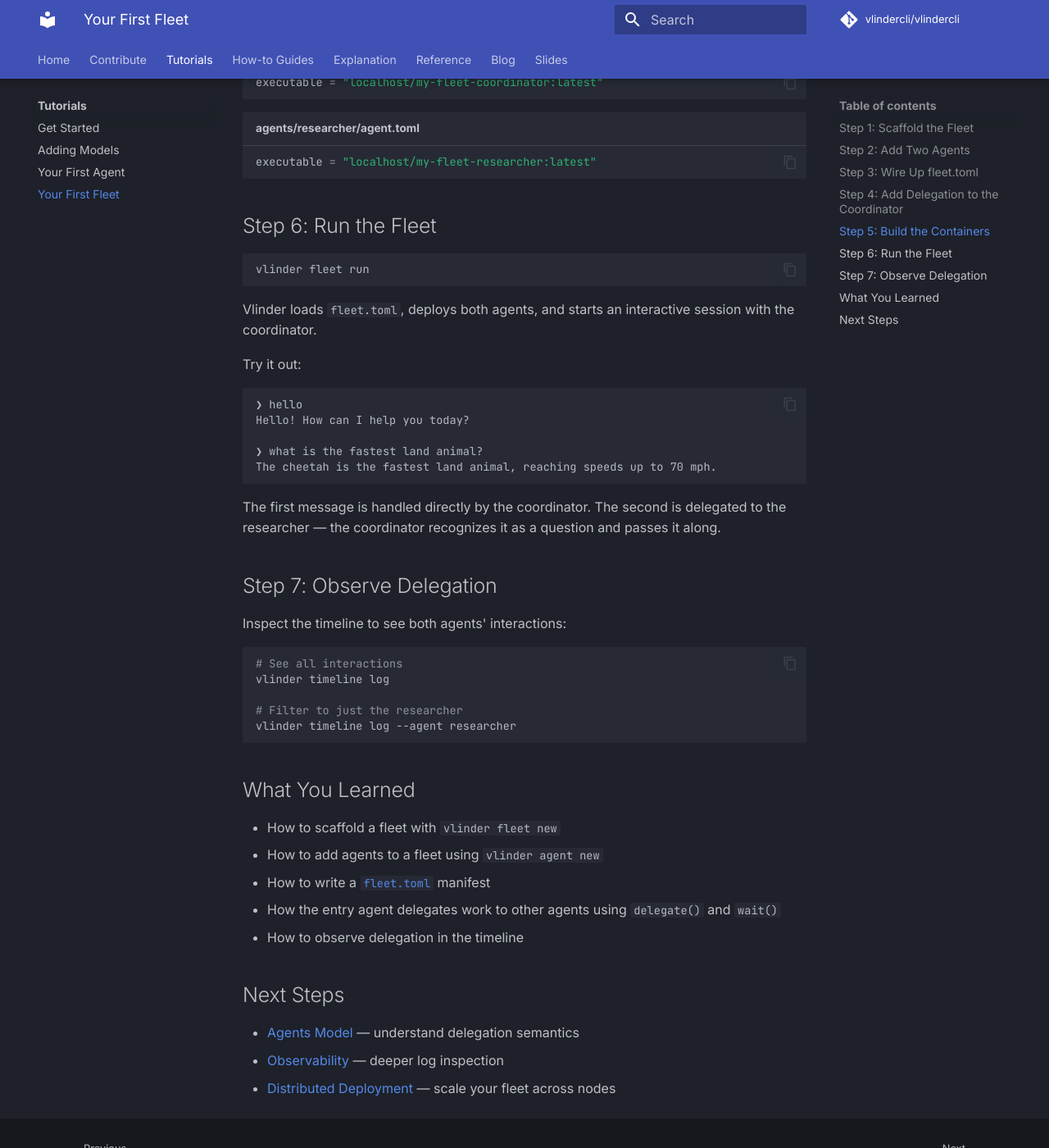
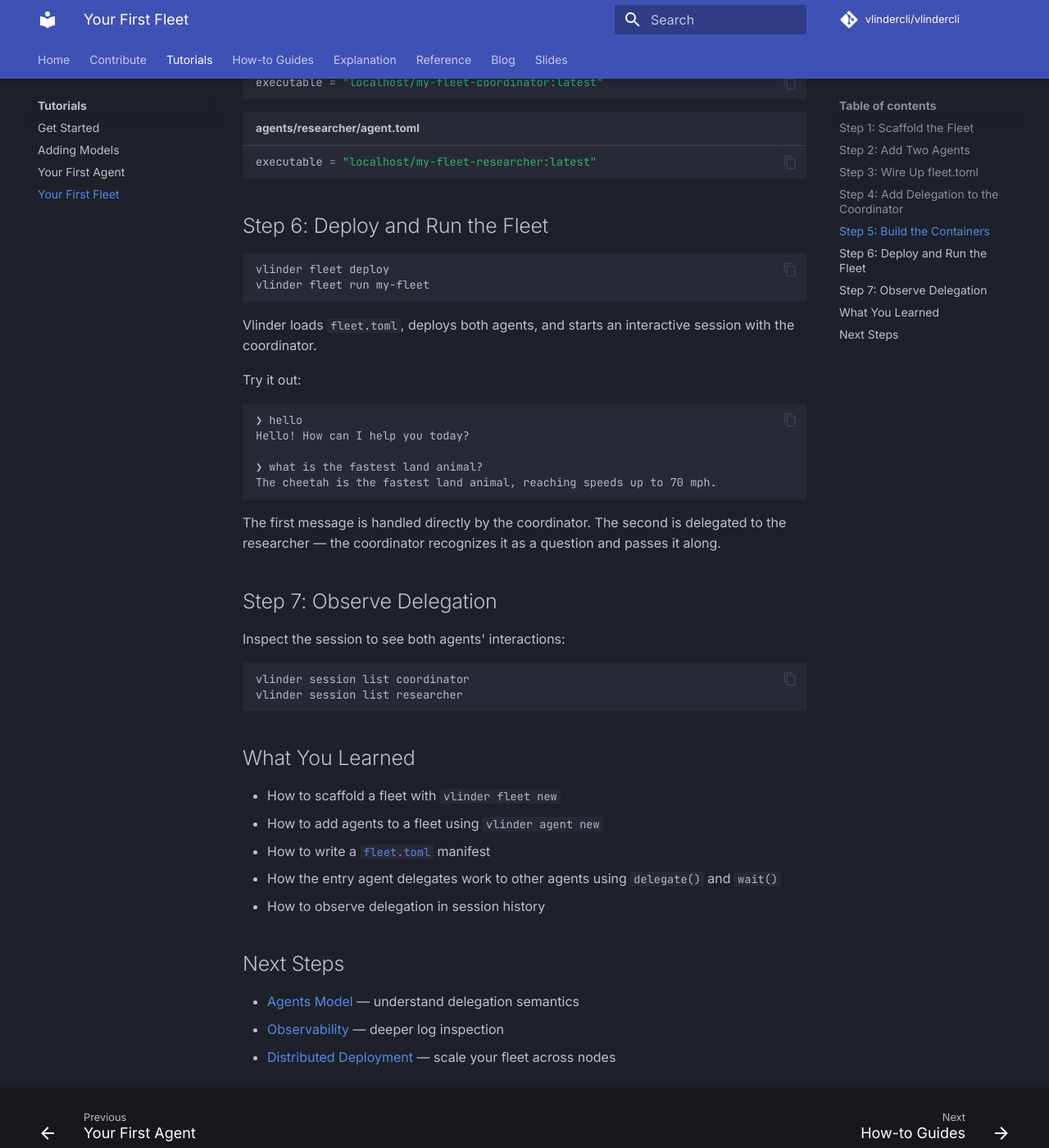
Before and after one commit to vlindercli/public-docs, an MkDocs documentation site: the page built from docs/content/tutorials/your-first-fleet.md, in a window 1280 px wide and 1400 px high, scrolled down 2321 px. Shown: the whole window at 82% size. Built offline with MkDocs 1.6.1 and Material for MkDocs 9.7.7, drawn with Linux system fonts in a browser that asks for light colours; comment, search, counter and statistics services are not loaded.

Commit message:
Fix first-fleet tutorial: deploy+run, vlinder session commands

````diff
--- a/docs/content/tutorials/your-first-fleet.md
+++ b/docs/content/tutorials/your-first-fleet.md
@@ -102,10 +102,11 @@ executable = "localhost/my-fleet-coordinator:latest"
 executable = "localhost/my-fleet-researcher:latest"
 ```
 
-## Step 6: Run the Fleet
+## Step 6: Deploy and Run the Fleet
 
 ```bash
-vlinder fleet run
+vlinder fleet deploy
+vlinder fleet run my-fleet
 ```
 
 Vlinder loads `fleet.toml`, deploys both agents, and starts an interactive session with the coordinator.
@@ -124,14 +125,11 @@ The first message is handled directly by the coordinator. The second is delegate
 
 ## Step 7: Observe Delegation
 
-Inspect the timeline to see both agents' interactions:
+Inspect the session to see both agents' interactions:
 
 ```bash
-# See all interactions
-vlinder timeline log
-
-# Filter to just the researcher
-vlinder timeline log --agent researcher
+vlinder session list coordinator
+vlinder session list researcher
 ```
 
 ## What You Learned
@@ -140,7 +138,7 @@ vlinder timeline log --agent researcher
 - How to add agents to a fleet using `vlinder agent new`
 - How to write a [`fleet.toml`](../reference/fleet-toml.md) manifest
 - How the entry agent delegates work to other agents using `delegate()` and `wait()`
-- How to observe delegation in the timeline
+- How to observe delegation in session history
 
 ## Next Steps
 
````
